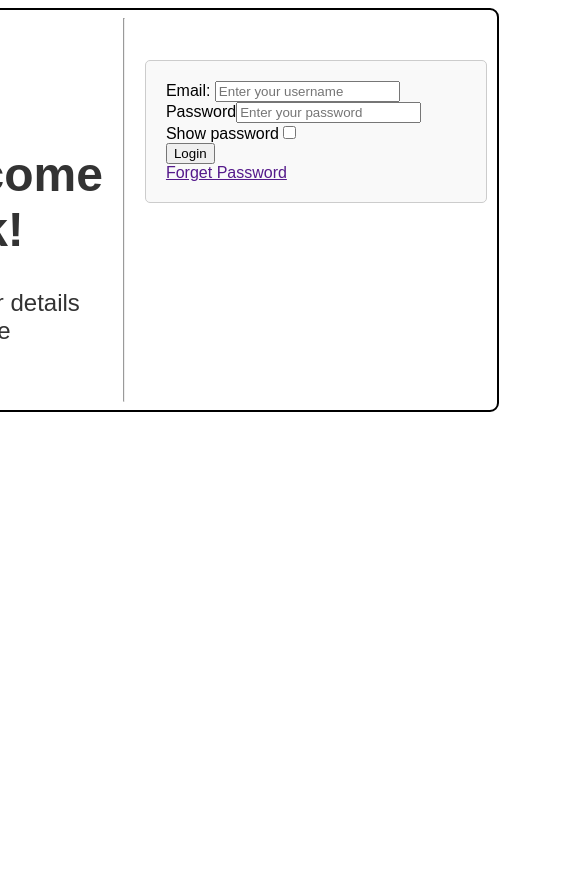
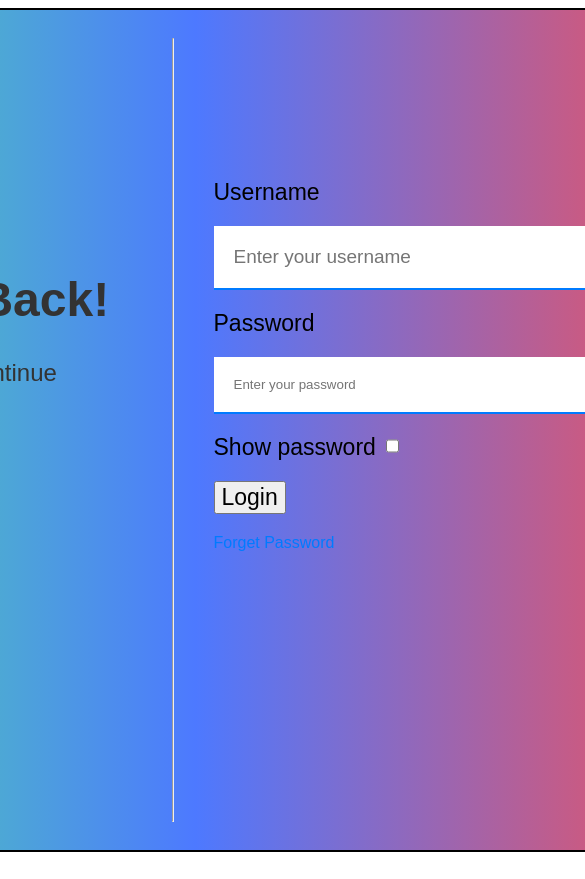
Before and after one commit to Navaneeth-18bit/Book-My-Turf, a React (Vite) app: page / in a window 390 px wide. Shown: the top 879 px of the page, 585 px wide, since content can reach past the window. Before the commit the page ends 844 px from the top, so only its background shows below. Built offline with nearby package versions, Linux system fonts and the light colour scheme.

Commit message:
Refactor login page layout and styles, updating input fields, labels, and adding responsive design elements for improved user experience.

```diff
--- a/src/components/login_page.jsx
+++ b/src/components/login_page.jsx
@@ -32,17 +32,17 @@ function login_page()
                 <form action="onsubmit">
                     <div className='login_page_form_input'>
                         <div>
-                            <label For="email">Email: </label>
+                            <label For="email" className='Gmail'>Username </label>
                             <input type="text" id='email' placeholder='Enter your username' required />
                         </div>
                         <div>
-                            <label For="password">Password</label>
+                            <label For="password" className='Password'>Password</label>
                             <input type="password" name="" id="password" placeholder='Enter your password' required/>
                         </div>
 
 
-                        <div>
-                            <label For="showPassword">Show password</label>
+                        <div className='show_password'>
+                            <label For="showPassword" className='showpassword'>Show password</label>
                             <input type="checkbox" id='showPassword' onClick={togglePassword}></input>
                         </div>
 
@@ -50,7 +50,7 @@ function login_page()
                             <button>Login</button>
                         </div>
 
-                        <a href="">Forget Password</a>
+                        <a href="" className='Forget-password'>Forget Password</a>
                     </div>
 
                 </form>
--- a/src/css/login_page.css
+++ b/src/css/login_page.css
@@ -1,24 +1,33 @@
 body
 {
     font-family: Arial, sans-serif;
-    display: flex;
-    justify-content: center;
-    align-items: center;
-
-
+    display: flex;              /* Add this */
+    justify-content: center;    /* Center horizontally */
+    align-items: center;        /* Center vertically */
+    min-height: 100vh;          /* Full viewport height */
 }
 
 .login_page
 {
 
     width: auto;
-    height: 400px;
+    height: 800px;
     border: 2px solid;
-    border-radius: 9px;
+    border-radius: 2px;
     display: flex;
     gap: 20px;
+    padding: 20px;
+    background: linear-gradient(270deg, #ff4d4d, #4d79ff, #4dff88);
+    animation: gradientFlow 12s ease infinite;
+
+
 }
 
+@keyframes gradientFlow {
+    0% { background-position: 0% 50%; }
+    50% { background-position: 100% 50%; }
+    100% { background-position: 0% 50%; }
+}
 
 .login_page_greeting
 {
@@ -27,19 +36,86 @@ body
     margin-top: 50px;
     font-size: 24px;
     color: #333;
+    justify-content: center;
+    align-items: center;
+    place-items: center;
+    text-align: center;
+    width: 500px;
+    height: 200px;
+    position: relative;
+    top: 20%;
 }
 
 .login_page_form_input
 {
-    width: 300px;
-    height: auto;
+    width: 500px;
+    height: 700px;
     margin: 0 auto;
+    margin-right: 5px;
+    margin-top: 20%;
     padding: 20px;
-    border: 1px solid #ccc;
+
     border-radius: 5px;
-    background-color: #f9f9f9;
 
     position: relative;
-    top: 50px;
-    margin-right: 10px;
 }
+label
+{
+    font-size: 23px;;
+}
+
+button
+{
+    font-size: 23px;
+}
+
+input[type="text"],
+input[type="password"]
+{
+    display: block;
+    width: 100%;
+    border: none;
+    gap: 10px;
+    padding: 20px;
+    margin-top: 20px;
+    border-bottom: 2px solid #007bff; /* Add this line */
+
+
+
+}
+
+label
+{
+    margin-top: 20px;
+    display: block;
+}
+
+.show_password
+{
+    display: flex;
+    margin-bottom: 20px
+
+
+}
+
+input[type="checkbox"]
+{
+    margin-top: 20px;
+    margin-left: 10px;
+
+
+}
+
+.Forget-password
+{
+    display: block;
+    margin-top: 20px;
+    text-decoration: none;
+    color: #007bff;
+
+}
+
+input[type="text"]
+{
+    font-size: 19px;
+}
```
